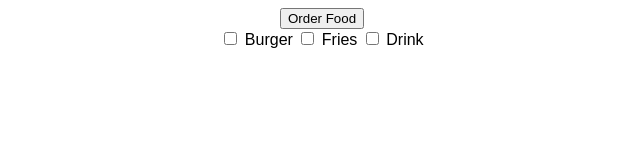
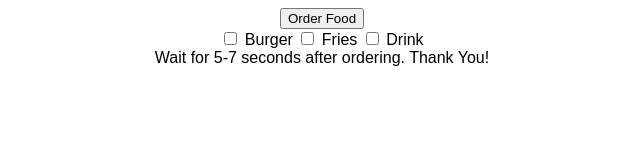
Before and after one commit to slakshya-22/Burger-King-Franchise, a plain HTML site: page index.html in a window 1280 px wide. Shown: the whole page, without its empty margins (318-958 px from the left). Drawn offline with Linux system fonts and the light colour scheme.

Commit message:
Displayed a message for waiting after after ordering the food

```diff
--- a/index.html
+++ b/index.html
@@ -37,6 +37,7 @@
       <input type="checkbox" id="drink" name="foodItem" value="Drink" />
       <label for="drink">Drink</label>
     </div>
+    <div>Wait for 5-7 seconds after ordering. Thank You!</div>
     <img id="foodImage" src="" alt="Food" />
     <div id="orderId">Order ID: <span id="orderIdValue"></span></div>
 
```
